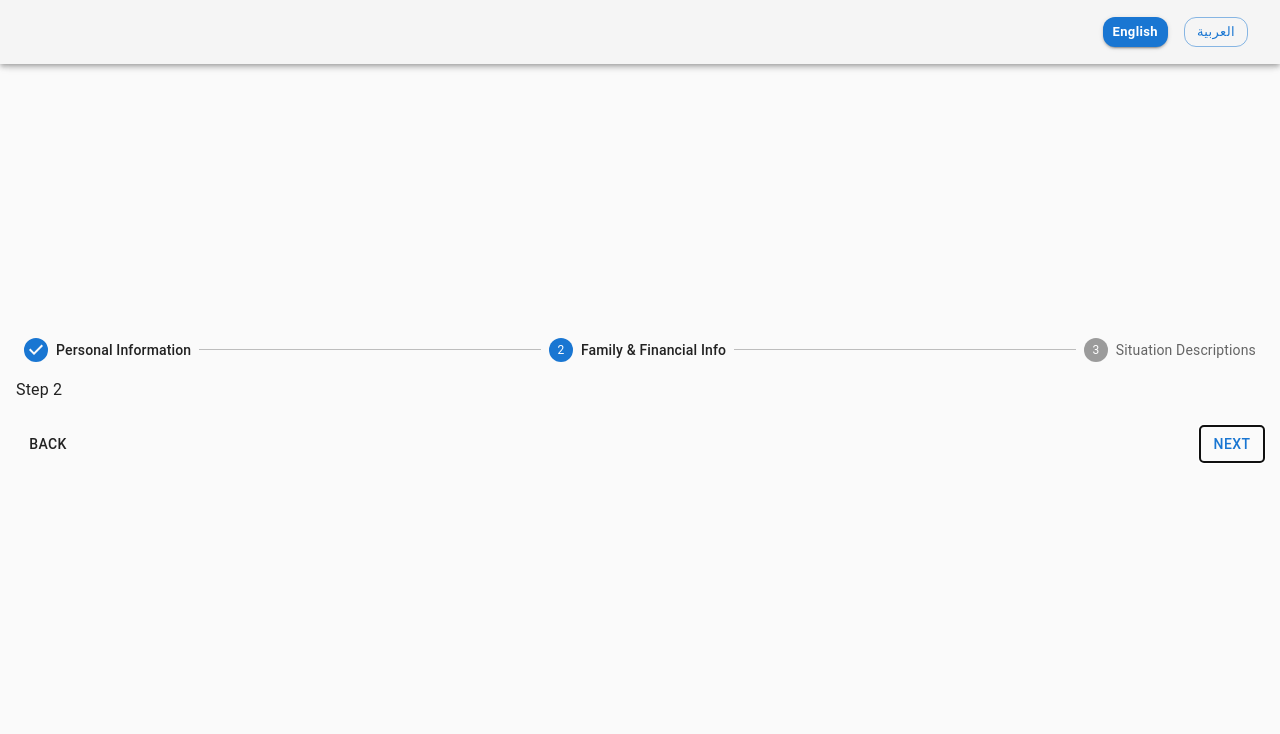
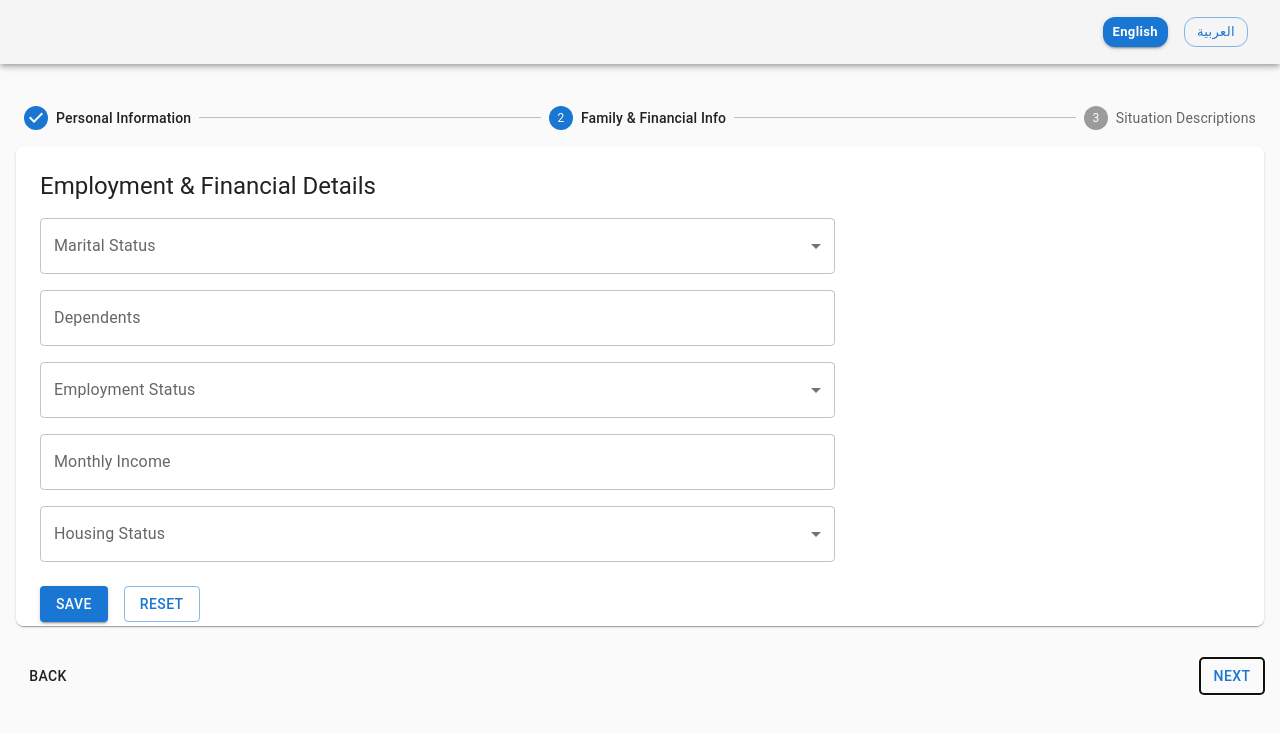
Before and after one commit to arvindtheace/social-support-portal, a React (Vite) app: page / in a window 1280 px wide. Both pictures are taken after a click on the button "NEXT". Shown: the top 734 px of the page. Built offline with nearby package versions, Linux system fonts and the light colour scheme.

Commit message:
basic step2 in place

```diff
--- a/src/components/FormContainer.jsx
+++ b/src/components/FormContainer.jsx
@@ -7,6 +7,12 @@ import Button from '@mui/material/Button';
 import Typography from '@mui/material/Typography';
 import { useTranslation } from 'react-i18next';
 import Step1Form from './Step1Form';
+import Step2Form from './Step2Form';
+
+const StepMap = {
+    0: <Step1Form />,
+    1: <Step2Form />
+}
 
 
 const FormContainer = ({ theme }) => {
@@ -53,7 +59,7 @@ const FormContainer = ({ theme }) => {
                 </React.Fragment>
             ) : (
                 <React.Fragment>
-                    {activeStep === 0 ? <Step1Form /> : <Typography sx={{ mt: 2, mb: 1 }}>Step {activeStep + 1}</Typography>}
+                    {StepMap[activeStep] ? StepMap[activeStep] : <Typography sx={{ mt: 2, mb: 1 }}>Step {activeStep + 1}</Typography>}
                     <Box sx={{ display: 'flex', flexDirection: 'row', pt: 2 }}>
                         <Button
                             color="inherit"
--- /dev/null
+++ b/src/components/Step2Form.jsx
@@ -0,0 +1,122 @@
+import { useForm, Controller } from 'react-hook-form';
+import { useDispatch, useSelector } from 'react-redux';
+import { saveUserData } from '../store/userSlice';
+import Box from '@mui/material/Box';
+import Button from '@mui/material/Button';
+import Grid from '@mui/material/Grid';
+import TextField from '@mui/material/TextField';
+import MenuItem from '@mui/material/MenuItem';
+import Typography from '@mui/material/Typography';
+
+const maritalStatuses = ['Single', 'Married', 'Divorced', 'Widowed'];
+const employmentStatuses = ['Employed', 'Unemployed', 'Self-Employed', 'Student'];
+const housingStatuses = ['Owned', 'Rented', 'Living with Family', 'Other'];
+
+const fields = [
+    { name: 'maritalStatus', label: 'Marital Status', type: 'select', options: maritalStatuses, required: true },
+    { name: 'dependents', label: 'Dependents', required: true, pattern: /^[0-9]+$/, message: 'Must be a number' },
+    { name: 'employmentStatus', label: 'Employment Status', type: 'select', options: employmentStatuses, required: true },
+    { name: 'monthlyIncome', label: 'Monthly Income', required: true, pattern: /^[0-9]+$/, message: 'Enter a valid amount' },
+    { name: 'housingStatus', label: 'Housing Status', type: 'select', options: housingStatuses, required: true },
+];
+
+const Step2Form = () => {
+    const dispatch = useDispatch();
+    const defaultValues = useSelector((state) => state.user);
+
+    const { handleSubmit, control, reset, formState: { errors } } = useForm({
+        defaultValues,
+        mode: 'onTouched',
+        reValidateMode: 'onChange',
+    });
+
+    const onSubmit = (data) => {
+        dispatch(saveUserData(data));
+        console.log('Saved:', data);
+    };
+
+    return (
+        <Box
+            component="form"
+            onSubmit={handleSubmit(onSubmit)}
+            sx={{
+                maxWidth: '100%',
+                mx: 'auto',
+                my: 2,
+                p: 3,
+                maxHeight: '60vh',
+                overflowY: 'auto',
+                bgcolor: 'background.paper',
+                borderRadius: 2,
+                boxShadow: 1,
+            }}
+        >
+            <Typography variant="h5" mb={2}>
+                Employment & Financial Details
+            </Typography>
+
+            <Grid container spacing={2}>
+                {fields.map((field) => {
+                    const validationRules = {
+                        required: field.required ? `${field.label} is required` : false,
+                        pattern: field.pattern
+                            ? { value: field.pattern, message: field.message }
+                            : undefined,
+                    };
+
+                    return (
+                        <Grid key={field.name} size={8}>
+                            <Controller
+                                name={field.name}
+                                control={control}
+                                rules={validationRules}
+                                render={({ field: ctrl }) =>
+                                    field.type === 'select' ? (
+                                        <TextField
+                                            {...ctrl}
+                                            select
+                                            fullWidth
+                                            label={field.label}
+                                            error={!!errors[field.name]}
+                                            helperText={errors[field.name]?.message}
+                                        >
+                                            {field.options.map((option) => (
+                                                <MenuItem key={option} value={option}>
+                                                    {option}
+                                                </MenuItem>
+                                            ))}
+                                        </TextField>
+                                    ) : (
+                                        <TextField
+                                            {...ctrl}
+                                            fullWidth
+                                            label={field.label}
+                                            type={field.type || 'text'}
+                                            error={!!errors[field.name]}
+                                            helperText={errors[field.name]?.message}
+                                        />
+                                    )
+                                }
+                            />
+                        </Grid>
+                    );
+                })}
+            </Grid>
+
+            <Box mt={3} display="flex" gap={2}>
+                <Button type="submit" variant="contained">
+                    Save
+                </Button>
+                <Button
+                    type="button"
+                    variant="outlined"
+                    onClick={() => reset(defaultValues)}
+                >
+                    Reset
+                </Button>
+            </Box>
+        </Box>
+    );
+};
+
+export default Step2Form;
```
